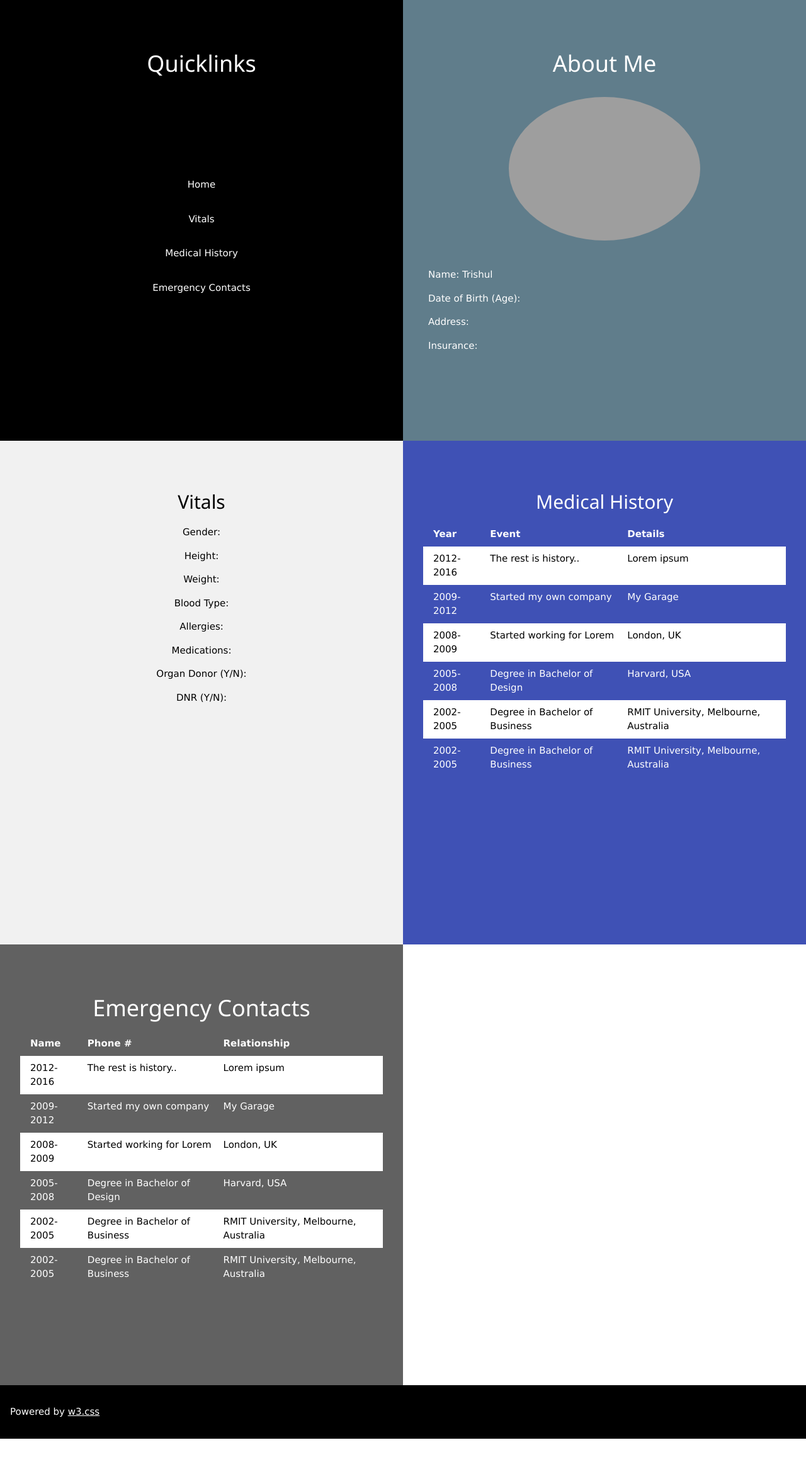
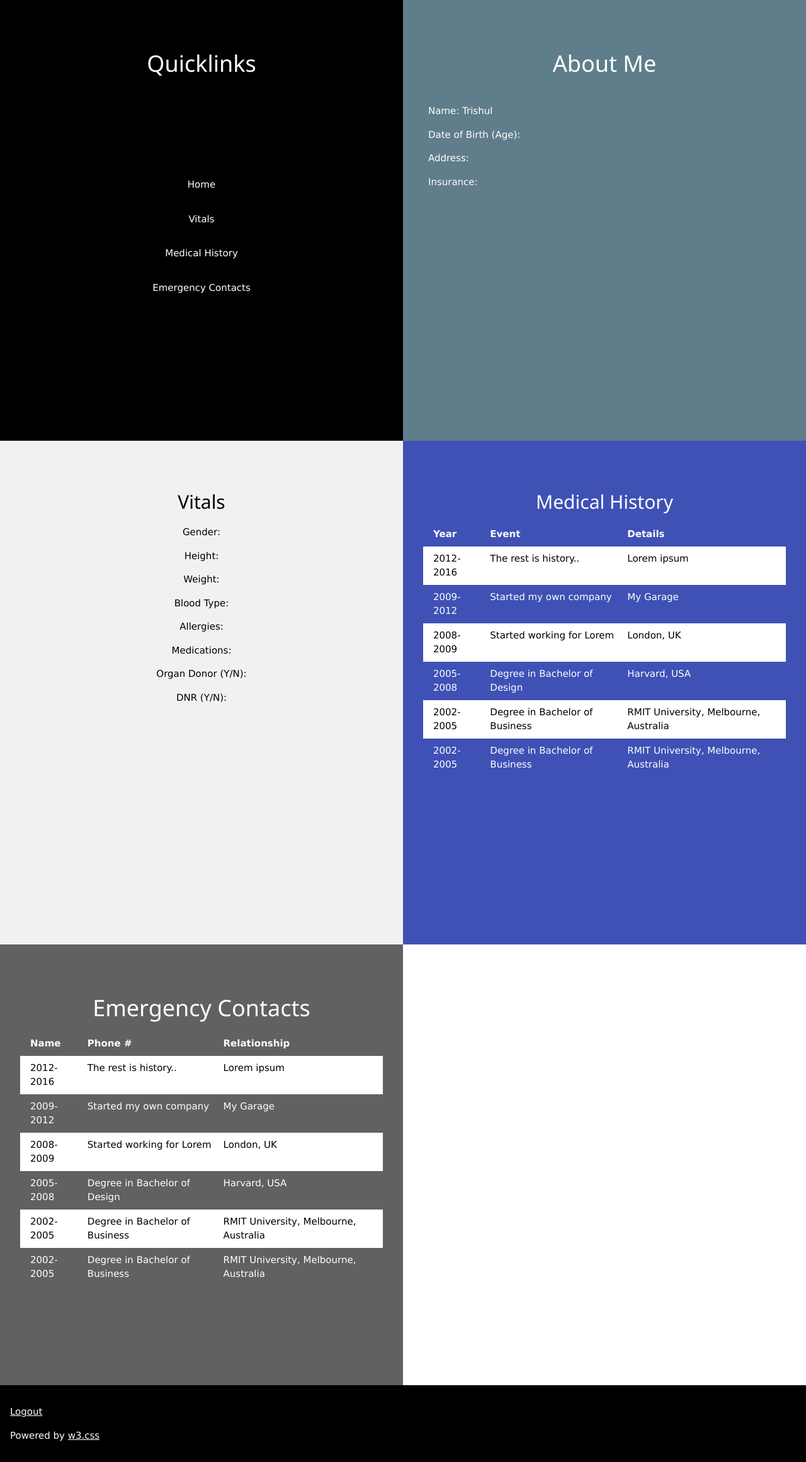
Before and after one commit to SanyaKochhar/MedHacks, a Django app: page /patient/ in a window 1280 px wide. Shown: the whole page at 63% size. Before the commit the page ends 2285 px from the top, so only its background shows below. Run offline with Django 3.2, Linux system fonts and the light colour scheme; a user stored in the database is signed in; grey boxes are pictures that could not be loaded.

Commit message:
Mid links up

```diff
--- a/medhacks_app/templates/login.html
+++ b/medhacks_app/templates/login.html
@@ -21,6 +21,7 @@
         <br>
 
        <input class = "btn" type="submit">
+        <a href="{% url 'signup' %}"> Sign Up </a>
      </form>
     </center>
 </body>
--- a/medhacks_app/templates/patientdisplay.html
+++ b/medhacks_app/templates/patientdisplay.html
@@ -22,7 +22,6 @@
   <div class="w3-half w3-blue-grey w3-container" style="height:700px">
     <div class="w3-padding-64 w3-center">
       <h1>About Me</h1>
-      <img src="/w3images/avatar3.png" class="w3-margin w3-circle" alt="Person" style="width:50%">
       <div class="w3-left-align w3-padding-large">
         <p>Name: {{ patient.name }}</p>
         <p>Date of Birth (Age):</p>
@@ -149,7 +148,13 @@
 
 <!-- Footer -->
 <footer class="w3-container w3-black w3-padding-16">
-  <p>Powered by <a href="https://www.w3schools.com/w3css/default.asp" target="_blank">w3.css</a></p>
+  <p>
+    <a href="{% url 'logout' %}"> Logout </a>
+  </p>
+  <p>
+    Powered by <a href="https://www.w3schools.com/w3css/default.asp" target="_blank">w3.css</a>
+  </p>
+
 </footer>
 
 </body>
--- a/medhacks_app/templates/signup.html
+++ b/medhacks_app/templates/signup.html
@@ -21,6 +21,8 @@
         <br>
 
        <input class = "btn" type="submit">
+        <a href="{% url 'patient' %}"> Go To Patients </a>
+
      </form>
     </center>
 </body>
--- a/medhacks_app/views.py
+++ b/medhacks_app/views.py
@@ -27,7 +27,6 @@ def logout_view(request):
     return HttpResponseRedirect(reverse_lazy('login'))
 
 
-
 def signup(request):
     if request.method == 'POST':
         form = UserCreationForm(request.POST)
```
Also changed, not shown: db.sqlite3.
